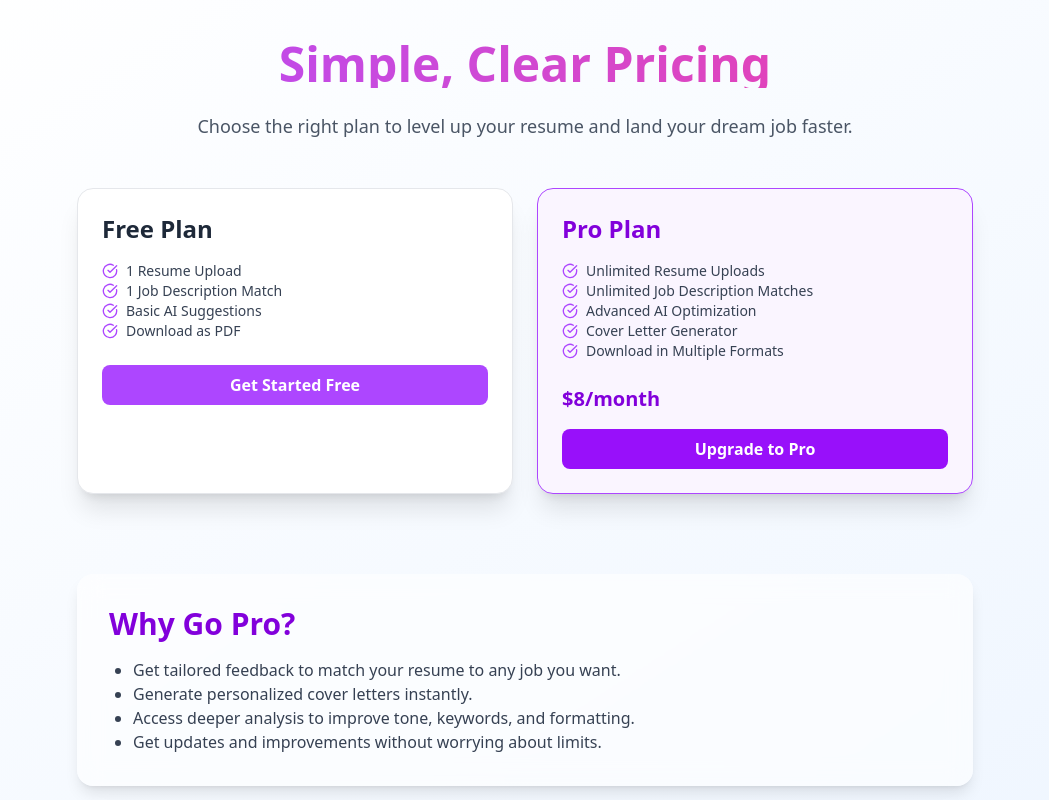
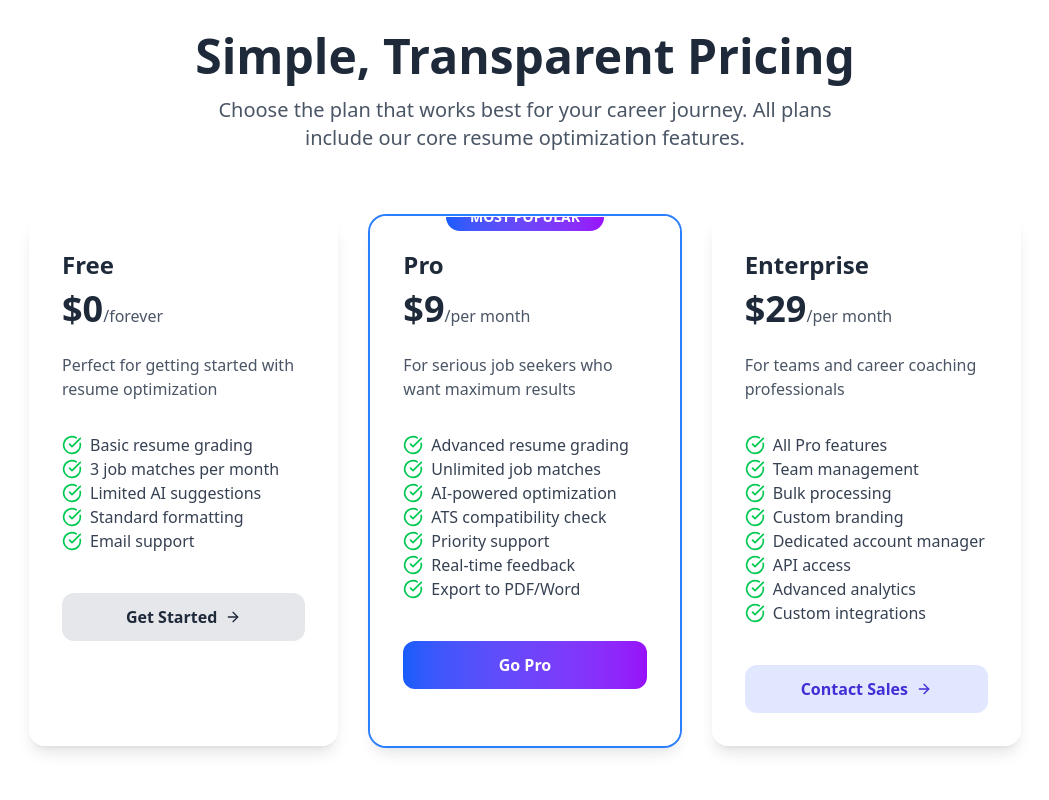
Before and after one commit to samuelajala01/GemCraft, a Next.js app: page /pricing in a window 1280 px wide. Shown: the top 800 px of the page, without its empty margins (115-1164 px from the left). Built offline with nearby package versions, Linux system fonts and the light colour scheme.

Commit message:
chore: add Login button

```diff
--- a/src/app/layout.js
+++ b/src/app/layout.js
@@ -12,8 +12,8 @@ const geistMono = Geist_Mono({
 });
 
 export const metadata = {
-  title: "Create Next App",
-  description: "Generated by create next app",
+  title: "GemCraft",
+  description: "Your smart CV and Resume Optimiser, Craft your resume with ease",
 };
 
 export default function RootLayout({ children }) {
--- a/src/app/page.js
+++ b/src/app/page.js
@@ -1,6 +1,7 @@
 'use client'
 
 import { useState, useEffect } from "react";
+import Link from 'next/link'
 import ResGrader from "./Pages/ResGrader";
 import JobCraft from "./Pages/JobCraft";
 import HomeContent from "./Pages/HomeContent";
@@ -121,15 +122,17 @@ function App() {
               </div>
             </div>
             <div className="flex items-center gap-4">
-
-              <a
+              <a></a>
+              <a>Pricing</a>
+              {/* <a
                 href="https://github.com/samuelajala01/gemcraft"
                 target="_blank"
                 rel="noopener noreferrer"
                 className="p-2 text-gray-600 hover:text-gray-900 hover:bg-gray-100 rounded-lg transition-all duration-200"
               >
                 <Github size={24} />
-              </a>
+              </a> */}
+             <Link href="/"> <button className="py-2 px-8 bg-purple-600 text-white rounded-md">Login</button></Link>
             </div>
           </div>
         </header>
--- a/src/app/pricing/page.js
+++ b/src/app/pricing/page.js
@@ -1,86 +1,132 @@
-import React from "react";
-import { CheckCircle } from "lucide-react";
+// File: src/app/Pages/Pricing.js
+import { ArrowRight, CheckCircle } from "lucide-react";
 
-function PlanCard({ title, features, price, highlight, buttonText }) {
+export default function Pricing() {
+  const plans = [
+    {
+      name: "Free",
+      price: "$0",
+      period: "forever",
+      description: "Perfect for getting started with resume optimization",
+      features: [
+        "Basic resume grading",
+        "3 job matches per month",
+        "Limited AI suggestions",
+        "Standard formatting",
+        "Email support",
+      ],
+      buttonText: "Get Started",
+      buttonClass: "bg-gray-200 text-gray-800 hover:bg-gray-300",
+      popular: false,
+    },
+    {
+      name: "Pro",
+      price: "$9",
+      period: "per month",
+      description: "For serious job seekers who want maximum results",
+      features: [
+        "Advanced resume grading",
+        "Unlimited job matches",
+        "AI-powered optimization",
+        "ATS compatibility check",
+        "Priority support",
+        "Real-time feedback",
+        "Export to PDF/Word",
+      ],
+      buttonText: "Go Pro",
+      buttonClass:
+        "bg-gradient-to-r from-blue-600 to-purple-600 text-white hover:shadow-xl",
+      popular: true,
+    },
+    {
+      name: "Enterprise",
+      price: "$29",
+      period: "per month",
+      description: "For teams and career coaching professionals",
+      features: [
+        "All Pro features",
+        "Team management",
+        "Bulk processing",
+        "Custom branding",
+        "Dedicated account manager",
+        "API access",
+        "Advanced analytics",
+        "Custom integrations",
+      ],
+      buttonText: "Contact Sales",
+      buttonClass: "bg-indigo-100 text-indigo-700 hover:bg-indigo-200",
+      popular: false,
+    },
+  ];
+
   return (
+    <div className="max-w-5xl mx-auto py-8 px-4">
+      <div className="text-center mb-16">
+        <h1 className="text-4xl md:text-5xl font-bold text-gray-800 mb-4">
+          Simple, Transparent Pricing
+        </h1>
+        <p className="text-xl text-gray-600 max-w-2xl mx-auto">
+          Choose the plan that works best for your career journey. All plans
+          include our core resume optimization features.
+        </p>
+      </div>
+
+      <div className="grid grid-cols-1 lg:grid-cols-3 gap-8">
+        {plans.map((plan, index) => (
           <div
-      className={`rounded-2xl p-6 text-left shadow-xl border transition-colors duration-300 ${
-        highlight ? "border-purple-500 bg-purple-50" : "border-gray-200 bg-white"
+            key={index}
+            className={`bg-white/70 backdrop-blur-sm rounded-2xl border border-white/20 shadow-lg overflow-hidden hover:shadow-xl transition-all duration-300 ${
+              plan.popular ? "ring-2 ring-blue-500 relative" : ""
             }`}
           >
-      <h3
-        className={`text-2xl font-bold mb-4 ${
-          highlight ? "text-purple-700" : "text-gray-800"
-        }`}
-      >
-        {title}
-      </h3>
-      <ul className="space-y-2 mb-6">
-        {features.map((feature, index) => (
-          <li key={index} className="flex items-center text-gray-700 text-sm">
-            <CheckCircle size={16} className="text-purple-500 mr-2" /> {feature}
+            {plan.popular && (
+              <div className="absolute top-0 left-1/2 transform -translate-x-1/2 -translate-y-1/2 bg-gradient-to-r from-blue-600 to-purple-600 text-white px-6 py-1 rounded-full text-sm font-bold whitespace-nowrap">
+                MOST POPULAR
+              </div>
+            )}
+            <div className="p-8">
+              <h2 className="text-2xl font-bold text-gray-800 mb-2">
+                {plan.name}
+              </h2>
+              <div className="mb-6">
+                <span className="text-4xl font-extrabold text-gray-800">
+                  {plan.price}
+                </span>
+                <span className="text-gray-600">/{plan.period}</span>
+              </div>
+              <p className="text-gray-600 mb-8">{plan.description}</p>
+              <ul className="mb-10 space-y-4">
+                {plan.features.map((feature, idx) => (
+                  <li key={idx} className="flex items-start">
+                    <CheckCircle className="w-5 h-5 text-green-500 mt-0.5 mr-2 flex-shrink-0" />
+                    <span className="text-gray-700">{feature}</span>
                   </li>
                 ))}
               </ul>
-      {price && <p className="text-xl font-bold text-purple-700 mb-4">{price}</p>}
               <button
-        className={`w-full py-2 px-4 rounded-lg font-semibold text-white ${
-          highlight ? "bg-purple-600 hover:bg-purple-700" : "bg-purple-500 hover:bg-purple-600"
-        }`}
+                className={`w-full py-3 rounded-xl font-semibold transition-all duration-300 transform hover:scale-[1.02] flex items-center justify-center gap-2 ${plan.buttonClass}`}
               >
-        {buttonText}
+                {plan.buttonText}
+                {!plan.popular && <ArrowRight className="w-4 h-4" />}
               </button>
             </div>
-  );
-}
-
-export default function PricingPage() {
-  return (
-    <div className="min-h-screen bg-gradient-to-br from-white to-blue-50 px-6 py-10 text-center">
-      <h1 className="text-5xl font-bold text-transparent bg-clip-text bg-gradient-to-r from-purple-500 to-pink-500 mb-6">
-        Simple, Clear Pricing
-      </h1>
-      <p className="text-gray-600 max-w-2xl mx-auto text-lg">
-        Choose the right plan to level up your resume and land your dream job faster.
-      </p>
-
-      <div className="grid grid-cols-1 md:grid-cols-2 gap-6 mt-12 max-w-4xl mx-auto">
-        <PlanCard
-          title="Free Plan"
-          features={[
-            "1 Resume Upload",
-            "1 Job Description Match",
-            "Basic AI Suggestions",
-            "Download as PDF"
-          ]}
-          price={null}
-          highlight={false}
-          buttonText="Get Started Free"
-        />
-
-        <PlanCard
-          title="Pro Plan"
-          features={[
-            "Unlimited Resume Uploads",
-            "Unlimited Job Description Matches",
-            "Advanced AI Optimization",
-            "Cover Letter Generator",
-            "Download in Multiple Formats"
-          ]}
-          price="$8/month"
-          highlight={true}
-          buttonText="Upgrade to Pro"
-        />
+          </div>
+        ))}
       </div>
 
-      <div className="mt-20 max-w-4xl mx-auto text-left bg-white/60 backdrop-blur-md rounded-2xl p-8 shadow-lg">
-        <h2 className="text-3xl font-bold text-purple-700 mb-4">Why Go Pro?</h2>
-        <ul className="list-disc ml-6 space-y-2 text-gray-700">
-          <li>Get tailored feedback to match your resume to any job you want.</li>
-          <li>Generate personalized cover letters instantly.</li>
-          <li>Access deeper analysis to improve tone, keywords, and formatting.</li>
-          <li>Get updates and improvements without worrying about limits.</li>
-        </ul>
+      <div className="mt-16 bg-blue-50/50 backdrop-blur-sm p-8 rounded-2xl border border-blue-100 text-center">
+        <h3 className="text-xl font-semibold text-gray-800 mb-4">
+          Enterprise or Education Solutions?
+        </h3>
+        <p className="text-gray-600 max-w-2xl mx-auto mb-6">
+          We offer custom plans for universities, career centers, and
+          organizations. Get volume discounts, dedicated support, and custom
+          features tailored to your needs.
+        </p>
+        <button className="inline-flex items-center gap-2 bg-white text-gray-800 px-6 py-3 rounded-xl font-semibold hover:bg-gray-50 transition-all border border-gray-200">
+          Contact our Sales Team
+          <ArrowRight className="w-4 h-4" />
+        </button>
       </div>
     </div>
   );
```
Lines whose indentation alone changed are shown as unchanged.
